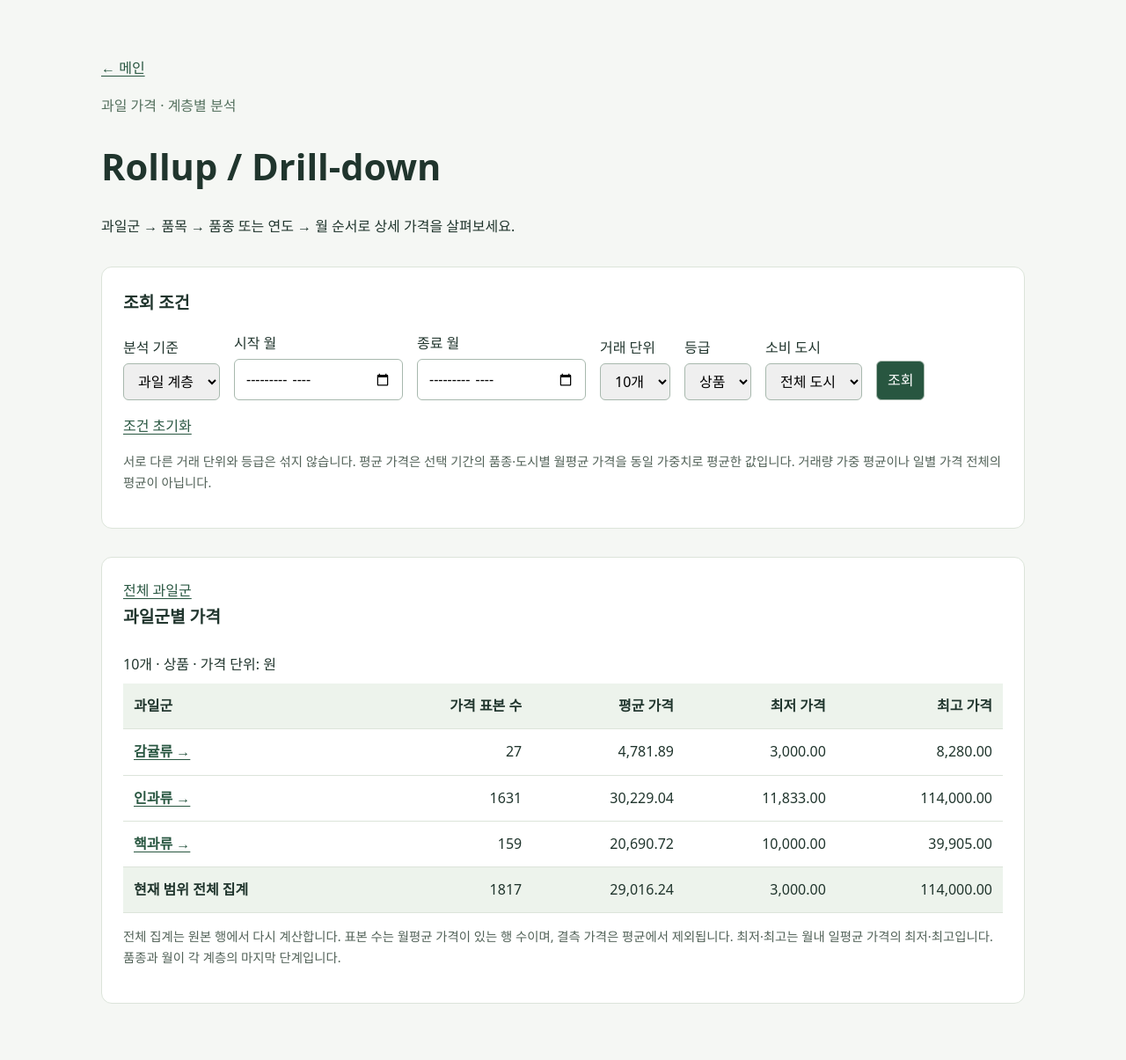
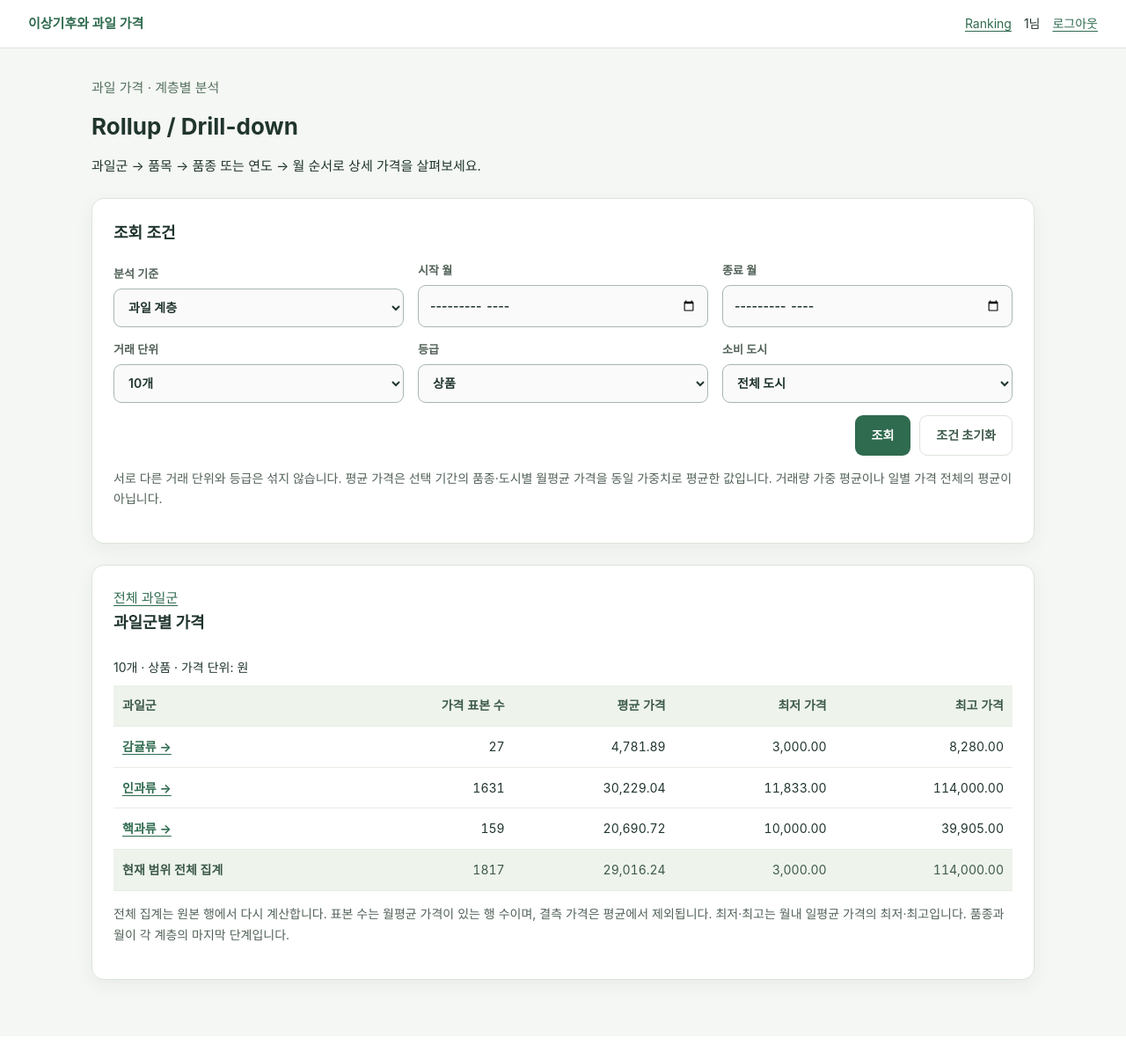
Before and after one commit to bigdata-team01/team01, a PHP site: page /analysis/rollup.php in a window 1280 px wide. Shown: the whole page at 88% size. After the commit the page ends 1131 px from the top, so only its background shows below. Run offline with PHP 8.4, Linux system fonts and the light colour scheme; the visitor is signed in with stand-in values (Sample User, id 1); data comes from the database, SQL or seed files in the repository.

Commit message:
Align rollup layout and navigation with team screens

```diff
--- a/team01/analysis/rollup.php
+++ b/team01/analysis/rollup.php
@@ -62,9 +62,23 @@ $hasData = array_sum(array_column($rows, 'row_count')) > 0;
     <link rel="stylesheet" href="../assets/css/common.css">
     <link rel="stylesheet" href="../assets/css/rollup.css">
 </head>
-<body>
+<body class="rollup-page">
+<header class="rollup-topbar">
+    <a class="brand" href="../index.php">이상기후와 과일 가격</a>
+    <nav aria-label="서비스 메뉴">
+        <a href="ranking.php">Ranking</a>
+        <?php if (is_file(dirname(__DIR__) . '/crud/list.php')): ?>
+            <a href="../crud/list.php">가격 자료 검색</a>
+        <?php endif; ?>
+        <?php if (isset($_SESSION['user_id'])): ?>
+            <span><?= e((string) ($_SESSION['login_id'] ?? '사용자')) ?>님</span>
+            <a href="../auth/logout.php">로그아웃</a>
+        <?php else: ?>
+            <a href="../auth/login.php">로그인</a>
+        <?php endif; ?>
+    </nav>
+</header>
 <main>
-    <a href="../index.php">← 메인</a>
     <p class="eyebrow">과일 가격 · 계층별 분석</p>
     <h1>Rollup / Drill-down</h1>
     <p>과일군 → 품목 → 품종 또는 연도 → 월 순서로 상세 가격을 살펴보세요.</p>
@@ -92,8 +106,10 @@ $hasData = array_sum(array_column($rows, 'row_count')) > 0;
             <input type="hidden" name="category" value="<?= e($state['category']) ?>">
             <input type="hidden" name="fruit" value="<?= e($state['fruit']) ?>">
             <input type="hidden" name="year" value="<?= e($state['year']) ?>">
-            <button type="submit">조회</button>
-            <a href="rollup.php">조건 초기화</a>
+            <div class="rollup-actions">
+                <button type="submit">조회</button>
+                <a class="reset-button" href="rollup.php">조건 초기화</a>
+            </div>
         </form>
         <p class="note">서로 다른 거래 단위와 등급은 섞지 않습니다. 평균 가격은 선택 기간의 품종·도시별 월평균 가격을 동일 가중치로 평균한 값입니다. 거래량 가중 평균이나 일별 가격 전체의 평균이 아닙니다.</p>
     </section>
--- a/team01/assets/css/rollup.css
+++ b/team01/assets/css/rollup.css
@@ -1,16 +1,42 @@
-/* 작성자: 김예원 — Rollup 화면 전용 스타일. */
-main { max-width: 1050px; }
-form { display: flex; flex-wrap: wrap; align-items: end; gap: 16px; }
-label { display: grid; gap: 4px; }
-input, select, button { font: inherit; padding: 8px 12px; border: 1px solid #a7b8ad; border-radius: 6px; }
-button { background: #285640; color: white; cursor: pointer; }
-a { color: #285640; text-underline-offset: 3px; }
-a:focus-visible, button:focus-visible, input:focus-visible, select:focus-visible { outline: 3px solid #b37520; outline-offset: 3px; }
-.note { color: #526258; font-size: .9rem; }
-.table-scroll { overflow-x: auto; margin-top: 16px; }
-table { width: 100%; border-collapse: collapse; white-space: nowrap; }
-caption { text-align: left; padding: 8px 0; }
-th, td { padding: 12px; border-bottom: 1px solid #dce4da; text-align: right; }
-th:first-child { text-align: left; }
-thead, .summary { background: #edf3ec; }
-[role="alert"] { color: #932b25; }
+/* 작성자: 김예원 — 메인 및 채은님 CRUD 화면과 맞춘 Rollup 전용 스타일. */
+.rollup-page, .rollup-page * { box-sizing: border-box; }
+.rollup-page { margin: 0; background: #f5f7f4; color: #20352d; font: 15px/1.7 -apple-system, BlinkMacSystemFont, "Apple SD Gothic Neo", "Malgun Gothic", sans-serif; }
+.rollup-page main { max-width: 1120px; margin: 0 auto; padding: 32px 24px 64px; }
+.rollup-page h1 { margin: 0 0 6px; font-size: 26px; }
+.rollup-page .eyebrow { margin-top: 0; }
+.rollup-page section { margin-top: 24px; padding: 24px; background: #fff; border: 1px solid #dce4da; border-radius: 14px; box-shadow: 0 6px 20px rgba(32, 53, 45, .06); }
+.rollup-page h2 { font-size: 18px; }
+.rollup-page a { color: #2f6b4f; text-underline-offset: 3px; }
+.rollup-topbar { display: flex; align-items: center; justify-content: space-between; flex-wrap: wrap; gap: 12px; padding: 14px 32px; background: #fff; border-bottom: 1px solid #dce4da; }
+.rollup-topbar .brand { font-weight: 700; text-decoration: none; }
+.rollup-topbar nav { display: flex; align-items: center; flex-wrap: wrap; gap: 14px; font-size: 14px; }
+.rollup-page form { display: grid; grid-template-columns: repeat(3, minmax(0, 1fr)); align-items: end; gap: 14px 16px; }
+.rollup-page label { display: grid; min-width: 0; gap: 6px; font-size: 13px; font-weight: 600; color: #526258; }
+.rollup-page input, .rollup-page select { width: 100%; min-width: 0; min-height: 44px; padding: 10px 12px; border: 1px solid #a7b8ad; border-radius: 9px; background: #fafafa; color: #20352d; font: inherit; font-size: 14px; }
+.rollup-actions { grid-column: 1 / -1; display: flex; justify-content: flex-end; flex-wrap: wrap; gap: 10px; }
+.rollup-page button, .rollup-page .reset-button { display: inline-block; min-height: 44px; padding: 10px 18px; border: 1px solid transparent; border-radius: 9px; font: inherit; font-size: 14px; font-weight: 700; text-decoration: none; cursor: pointer; }
+.rollup-page button { background: #2f6b4f; color: #fff; }
+.rollup-page button:hover { background: #24533d; }
+.rollup-page .reset-button { background: #fff; border-color: #dce4da; color: #3d5a4a; }
+.rollup-page .reset-button:hover { background: #eef3ec; }
+.rollup-page :focus-visible { outline: 3px solid #9b6a18; outline-offset: 3px; }
+.rollup-page .note { color: #526258; font-size: 14px; }
+.rollup-page .table-scroll { overflow-x: auto; margin-top: 16px; }
+.rollup-page table { width: 100%; border-collapse: collapse; white-space: nowrap; font-size: 14px; }
+.rollup-page caption { text-align: left; padding: 8px 0; }
+.rollup-page th, .rollup-page td { padding: 11px 10px; border-bottom: 1px solid #e6ece4; text-align: right; font-variant-numeric: tabular-nums; }
+.rollup-page th:first-child { text-align: left; }
+.rollup-page thead, .rollup-page .summary { background: #eef3ec; color: #3d5a4a; }
+.rollup-page tbody tr:not(.summary):hover { background: #f8faf7; }
+.rollup-page [role="alert"], .rollup-page [role="status"] { padding: 14px 16px; border-radius: 9px; background: #eef3ec; }
+.rollup-page [role="alert"] { background: #fdecea; color: #b3261e; }
+@media (max-width: 760px) {
+    .rollup-page main { padding: 24px 16px 48px; }
+    .rollup-topbar { padding: 14px 16px; }
+    .rollup-page section { padding: 18px; }
+    .rollup-page form { grid-template-columns: repeat(2, minmax(0, 1fr)); }
+}
+@media (max-width: 440px) {
+    .rollup-page form { grid-template-columns: 1fr; }
+    .rollup-actions > * { flex: 1; text-align: center; }
+}
```
Also changed, not shown: documents/rollup.md (+20 -2 lines).
